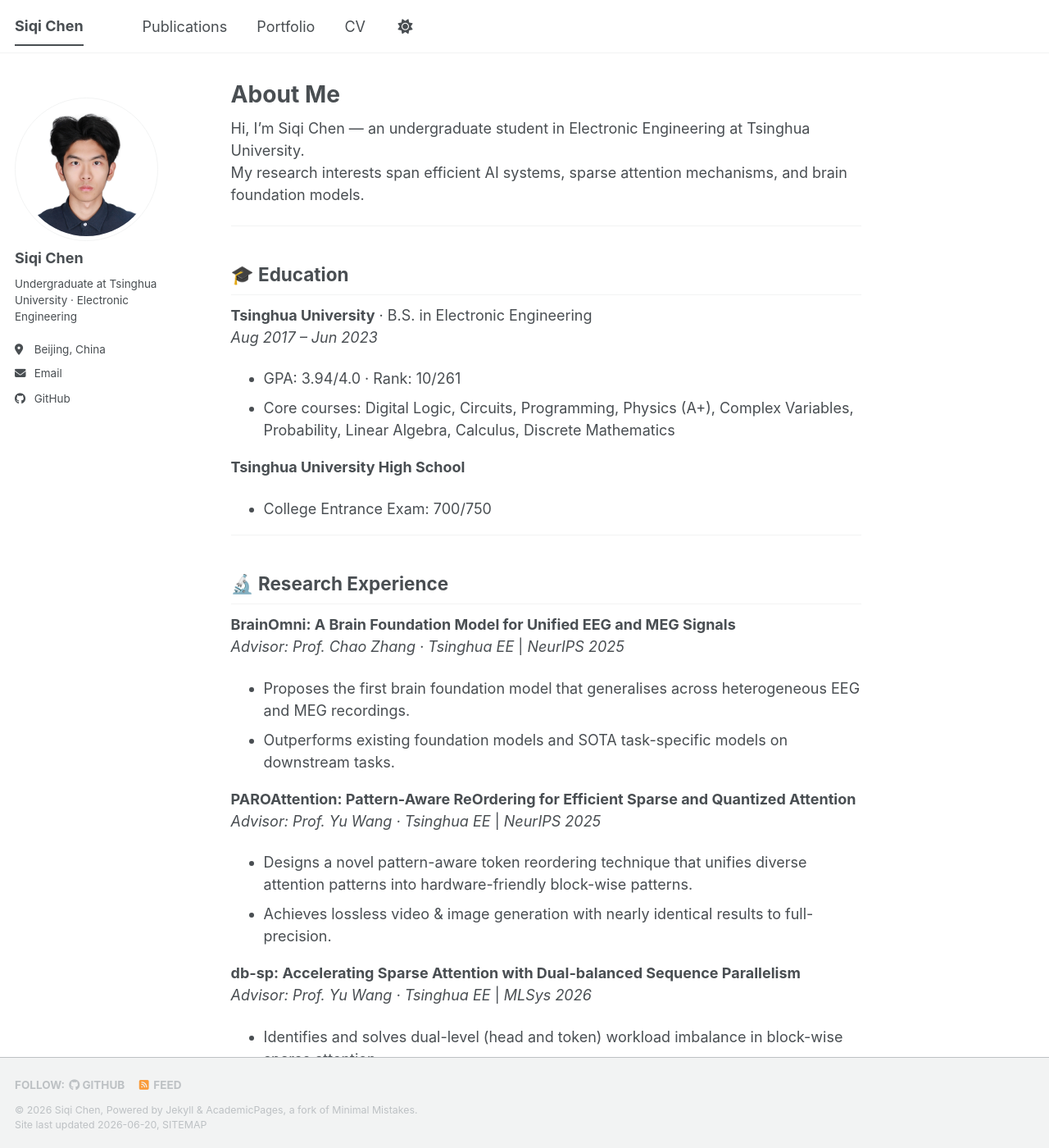
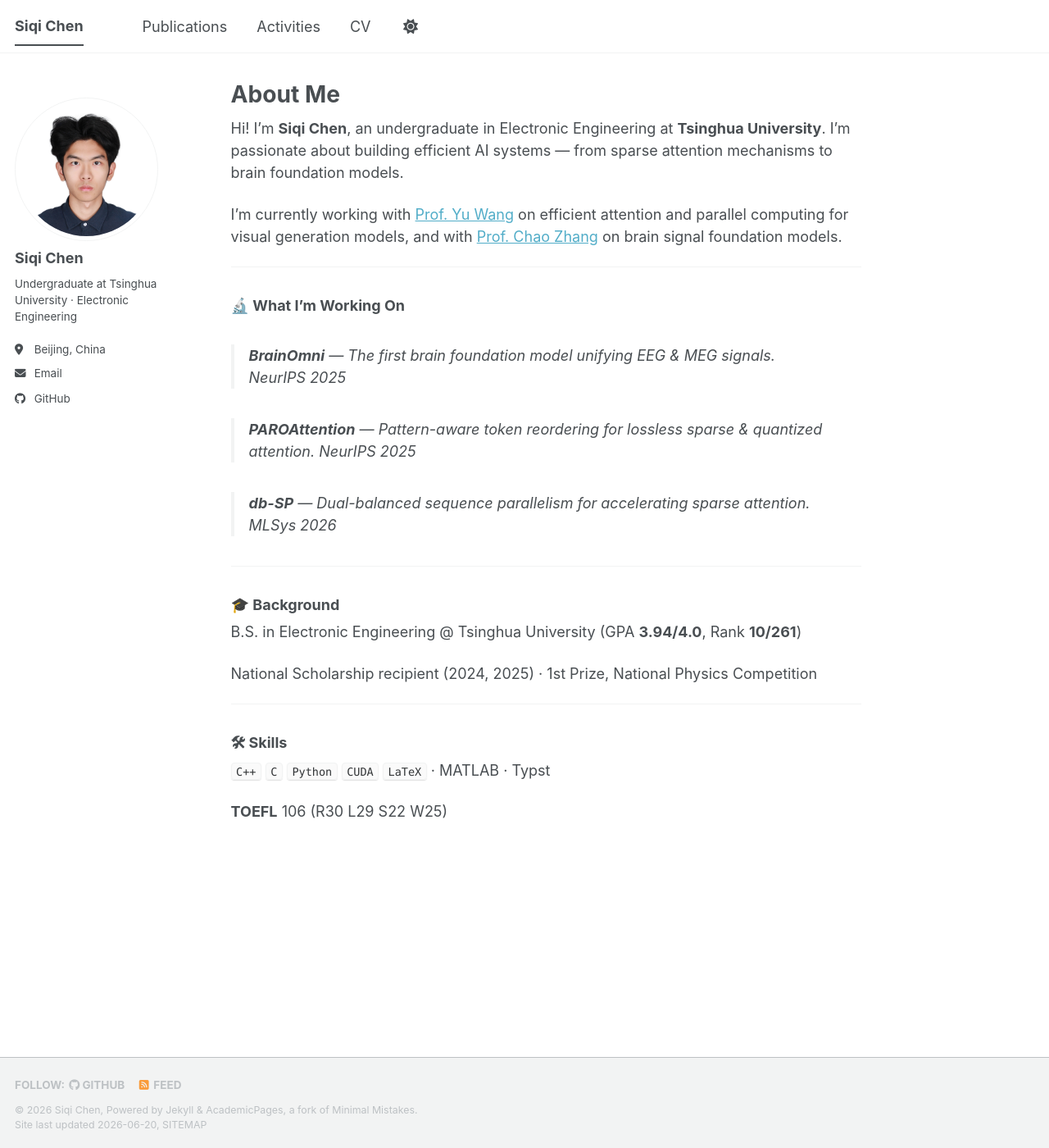
Before and after one commit to jamescsq47/jamescsq47.github.io, a Jekyll site: the page built from _pages/about.md, in a window 1280 px wide and 1400 px high. Shown: the whole window at 82% size. Built offline with Jekyll 4.4.1, drawn with Linux system fonts in a browser that asks for light colours; a script bundle is joined from its source files by our own code; library files that are not in the unit come from our copies; some of the changed text lies outside the part shown.

Commit message:
feat: redesign about page, add activities page, update nav

```diff
--- a/_pages/about.md
+++ b/_pages/about.md
@@ -8,84 +8,32 @@ redirect_from:
   - /about.html
 ---
 
-Hi, I'm Siqi Chen — an undergraduate student in Electronic Engineering at Tsinghua University.
-My research interests span efficient AI systems, sparse attention mechanisms, and brain foundation models.
+Hi! I'm **Siqi Chen**, an undergraduate in Electronic Engineering at **Tsinghua University**. I'm passionate about building efficient AI systems — from sparse attention mechanisms to brain foundation models.
+
+I'm currently working with [Prof. Yu Wang](https://www.tsinghua.edu.cn/info/1085/1086.htm) on efficient attention and parallel computing for visual generation models, and with [Prof. Chao Zhang](https://www.tsinghua.edu.cn/info/1085/1086.htm) on brain signal foundation models.
 
 ---
 
-## 🎓 Education
+### 🔬 What I'm Working On
 
-**Tsinghua University** · B.S. in Electronic Engineering
-*Aug 2017 – Jun 2023*
-- GPA: 3.94/4.0 · Rank: 10/261
-- Core courses: Digital Logic, Circuits, Programming, Physics (A+), Complex Variables, Probability, Linear Algebra, Calculus, Discrete Mathematics
+> **BrainOmni** — The first brain foundation model unifying EEG & MEG signals. *NeurIPS 2025*
 
-**Tsinghua University High School**
-- College Entrance Exam: 700/750
+> **PAROAttention** — Pattern-aware token reordering for lossless sparse & quantized attention. *NeurIPS 2025*
+
+> **db-SP** — Dual-balanced sequence parallelism for accelerating sparse attention. *MLSys 2026*
 
 ---
 
-## 🔬 Research Experience
+### 🎓 Background
 
-**BrainOmni: A Brain Foundation Model for Unified EEG and MEG Signals**
-*Advisor: Prof. Chao Zhang · Tsinghua EE*  |  *NeurIPS 2025*
-- Proposes the first brain foundation model that generalises across heterogeneous EEG and MEG recordings.
-- Outperforms existing foundation models and SOTA task-specific models on downstream tasks.
+B.S. in Electronic Engineering @ Tsinghua University (GPA **3.94/4.0**, Rank **10/261**)
 
-**PAROAttention: Pattern-Aware ReOrdering for Efficient Sparse and Quantized Attention**
-*Advisor: Prof. Yu Wang · Tsinghua EE*  |  *NeurIPS 2025*
-- Designs a novel pattern-aware token reordering technique that unifies diverse attention patterns into hardware-friendly block-wise patterns.
-- Achieves lossless video & image generation with nearly identical results to full-precision.
-
-**db-sp: Accelerating Sparse Attention with Dual-balanced Sequence Parallelism**
-*Advisor: Prof. Yu Wang · Tsinghua EE*  |  *MLSys 2026*
-- Identifies and solves dual-level (head and token) workload imbalance in block-wise sparse attention.
-- Introduces a sparsity-aware strategy selection mechanism for optimal parallel plans.
+National Scholarship recipient (2024, 2025) · 1st Prize, National Physics Competition
 
 ---
 
-## 📄 Publications
+### 🛠 Skills
 
-1. **BrainOmni: A Brain Foundation Model for Unified EEG and MEG Signals**
-   Q. Xiao, Z. Cui, C. Zhang, **S. Chen**, W. Wu, A. Thwaites, A. Woolgar, B. Zhou, C. Zhang
-   *NeurIPS 2025* · [Link](https://neurips.cc/virtual/2025/poster/117066)
+`C++` `C` `Python` `CUDA` `LaTeX` · MATLAB · Typst
 
-2. **PAROAttention: Pattern-Aware ReOrdering for Efficient Sparse and Quantized Attention in Visual Generation Models**
-   T. Zhao, K. Hong, X. Yang, X. Xiao, H. Li, F. Ling, R. Xie, **S. Chen**, H. Zhu, Y. Zhang, Y. Wang
-   *NeurIPS 2025* · [Link](https://neurips.cc/virtual/2025/poster/117769)
-
-3. **db-SP: Accelerating Sparse Attention for Visual Generative Models with Dual-Balanced Sequence Parallelism**
-   **S. Chen**, K. Hong, T. Zhao, R. Xie, Z. Zhu, X. Zhang, Y. Wang
-   *MLSys 2026* · [Link](https://mlsys26.hotcrp.com/paper/39)
-
----
-
-## 🧩 Projects
-
-**Intelligent Voice Assistant** *(Jul 2024 – Sep 2024)*
-- Arduino + PCB + Python voice assistant for email reminders, task scheduling, and study focus.
-- *2nd Award, Hardware Design Competition*
-
-**FREE BBS – Tsinghua EE Student Self-Learning Platform** *(Dec 2025 – Present)*
-- RAG + AI architecture using GLM models, vector databases, and hybrid retrieval.
-- Integrates personalized learning footprints and PBL projects to help students learn effectively.
-
----
-
-## 🏆 Selected Honors
-
-- National Scholarship (2024, 2025)
-- Dai Yusen Science & Technology Innovation Scholarship (2024)
-- Zhihua Integrated Circuit Scholarship (2024)
-- 1st Prize, National College Physics Competition (2024)
-- Tsinghua Comprehensive Scholarship (2024, 2025)
-- Tsinghua Five-Star Volunteer (2024)
-- Outstanding Student of Beijing (2023, 2020)
-
----
-
-## 🛠 Technologies
-
-**Languages:** C++, C, Python, CUDA, LaTeX
-**Tools:** MATLAB, Typst
-**TOEFL:** 106 (R30 L29 S22 W25)
+**TOEFL** 106 (R30 L29 S22 W25)
```
Also changed, not shown: _data/navigation.yml (+2 -6 lines), _pages/activities.md (added, +42 -0 lines), _pages/portfolio.html (deleted, +0 -13 lines), _portfolio/portfolio-1.md (deleted, +0 -11 lines), _portfolio/portfolio-2.md (deleted, +0 -11 lines).
